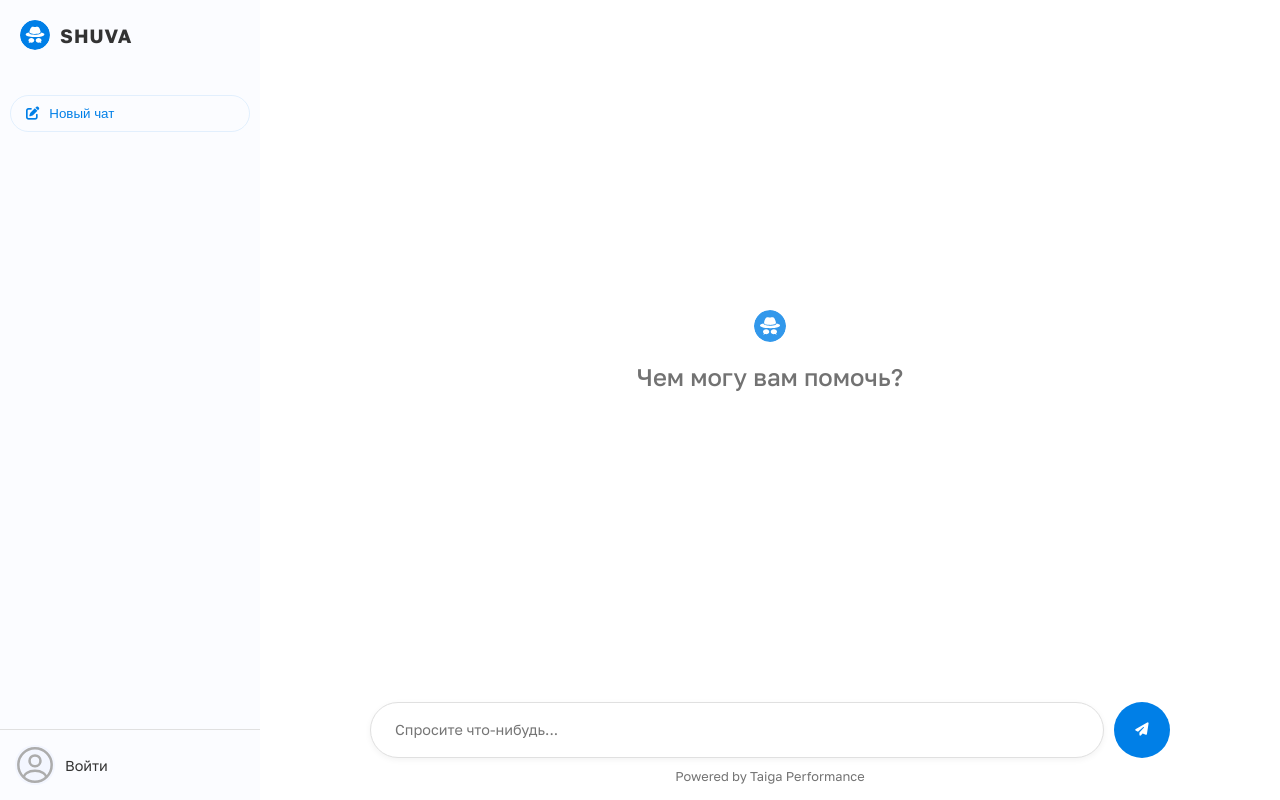
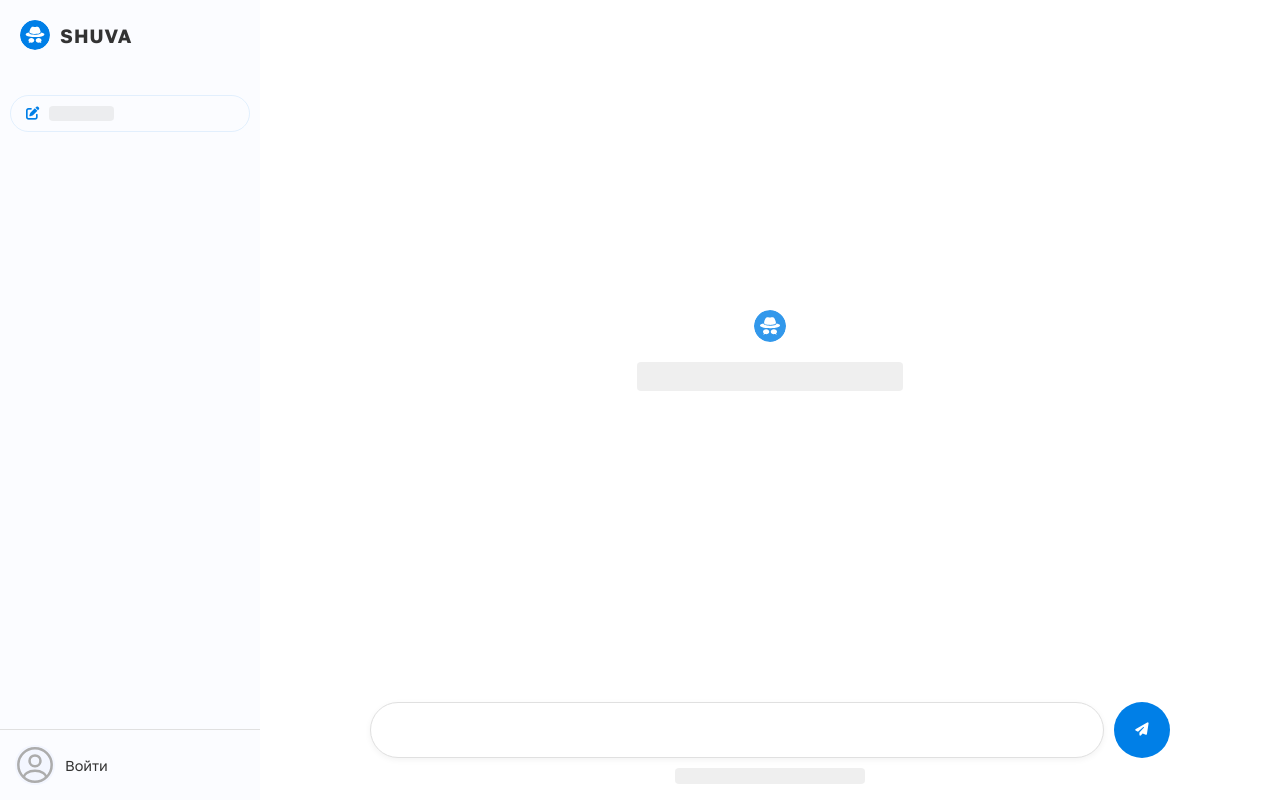
Before and after one commit to MityaRimsky/shuva_tgbot, a Flask app: template templates/index.html in a window 1280 px wide. Run offline with Flask 3, Linux system fonts and the light colour scheme; the template is opened without the code that fills it, so the values that code supplies are empty; some libraries are stand-ins or nearby versions.

Commit message:
update index skeleton

```diff
--- a/static/js/i18n.js
+++ b/static/js/i18n.js
@@ -1,5 +1,8 @@
 // Инициализация i18next
 async function initI18n() {
+    // Добавляем класс для скелетон-анимации
+    document.body.classList.add('i18n-loading');
+
     // Загружаем библиотеки
     await loadScript('https://cdn.jsdelivr.net/npm/i18next@21.6.10/i18next.min.js');
     await loadScript('https://cdn.jsdelivr.net/npm/i18next-http-backend@1.3.2/i18nextHttpBackend.min.js');
@@ -26,6 +29,10 @@ async function initI18n() {
 
     // Обновляем тексты на странице после инициализации
     updatePageTexts();
+
+    // Удаляем класс скелетон-анимации и добавляем класс загруженных переводов
+    document.body.classList.remove('i18n-loading');
+    document.body.classList.add('i18n-loaded');
 
     // Возвращаем инициализированный i18next
     return i18next;
@@ -85,12 +92,18 @@ function updatePageTexts() {
                 console.log(`Перевод для ключа ${key}:`, translation);
                 element.textContent = translation;
             }
+
+            // Добавляем класс, указывающий, что элемент переведен
+            element.classList.add('i18n-translated');
         });
 
         // Обновляем все элементы с атрибутом data-i18n-placeholder
         document.querySelectorAll('[data-i18n-placeholder]').forEach(element => {
             const key = element.getAttribute('data-i18n-placeholder');
             element.placeholder = t(key);
+
+            // Добавляем класс, указывающий, что элемент переведен
+            element.classList.add('i18n-translated');
         });
 
         console.log('Обновление текстов завершено');
--- a/templates/index.html
+++ b/templates/index.html
@@ -202,7 +202,14 @@
             flex-direction: column;
             padding: 20px;
             color: var(--text-color);
-
+            overflow-y: hidden;
+        }
+
+        /* Стили для списка чатов в мобильном меню */
+        #mobile-history-list {
+            flex: 1;
+            overflow-y: auto;
+            margin-bottom: 10px;
         }
 
         .mobile-history.active {
@@ -728,6 +735,59 @@
         .new-chat-btn:active {
         background-color: rgba(0, 127, 231, 0.1) !important;
         transition: background-color 0.1s;
+        }
+
+        /* Стили для скелетон-анимации при загрузке переводов */
+        @keyframes skeleton-loading {
+            0% {
+                background-color: rgba(200, 200, 200, 0.1);
+            }
+            50% {
+                background-color: rgba(200, 200, 200, 0.3);
+            }
+            100% {
+                background-color: rgba(200, 200, 200, 0.1);
+            }
+        }
+
+        body.i18n-loading [data-i18n]:not(.i18n-translated) {
+            color: transparent;
+            position: relative;
+            overflow: hidden;
+        }
+
+        body.i18n-loading [data-i18n]:not(.i18n-translated)::before {
+            content: "";
+            position: absolute;
+            top: 0;
+            left: 0;
+            right: 0;
+            bottom: 0;
+            background-color: rgba(200, 200, 200, 0.2);
+            border-radius: 4px;
+            animation: skeleton-loading 1.5s infinite;
+        }
+
+        /* Для элементов с placeholder */
+        body.i18n-loading [data-i18n-placeholder]:not(.i18n-translated)::placeholder {
+            color: transparent;
+        }
+
+        body.i18n-loading [data-i18n-placeholder]:not(.i18n-translated) {
+            position: relative;
+        }
+
+        body.i18n-loading [data-i18n-placeholder]:not(.i18n-translated)::before {
+            content: "";
+            position: absolute;
+            top: 0;
+            left: 0;
+            right: 0;
+            bottom: 0;
+            background-color: rgba(200, 200, 200, 0.2);
+            border-radius: 4px;
+            animation: skeleton-loading 1.5s infinite;
+            pointer-events: none;
         }
     </style>
 </head>
```
